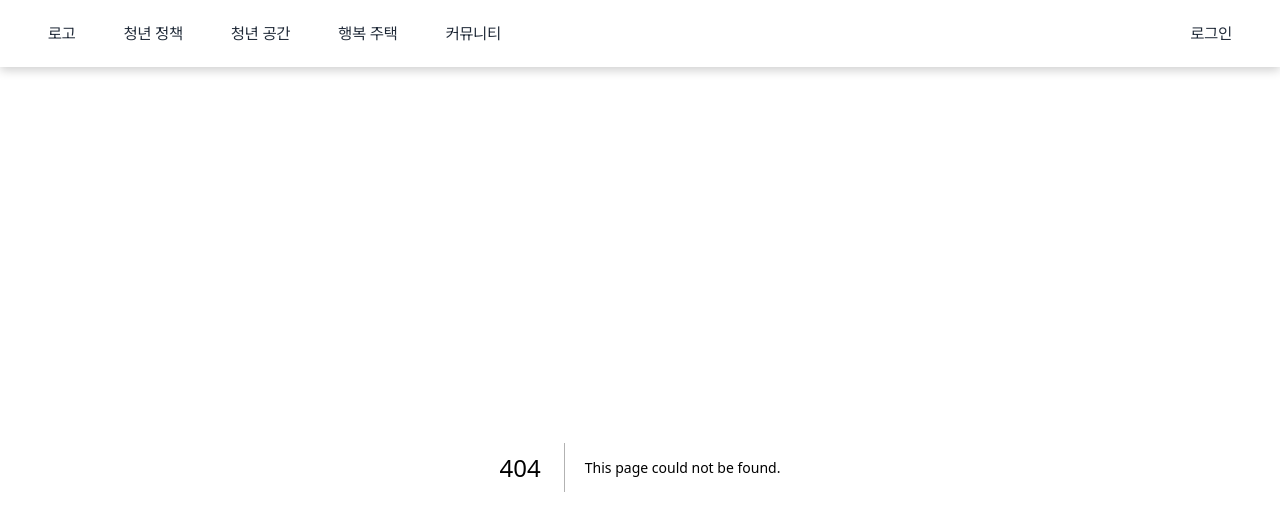
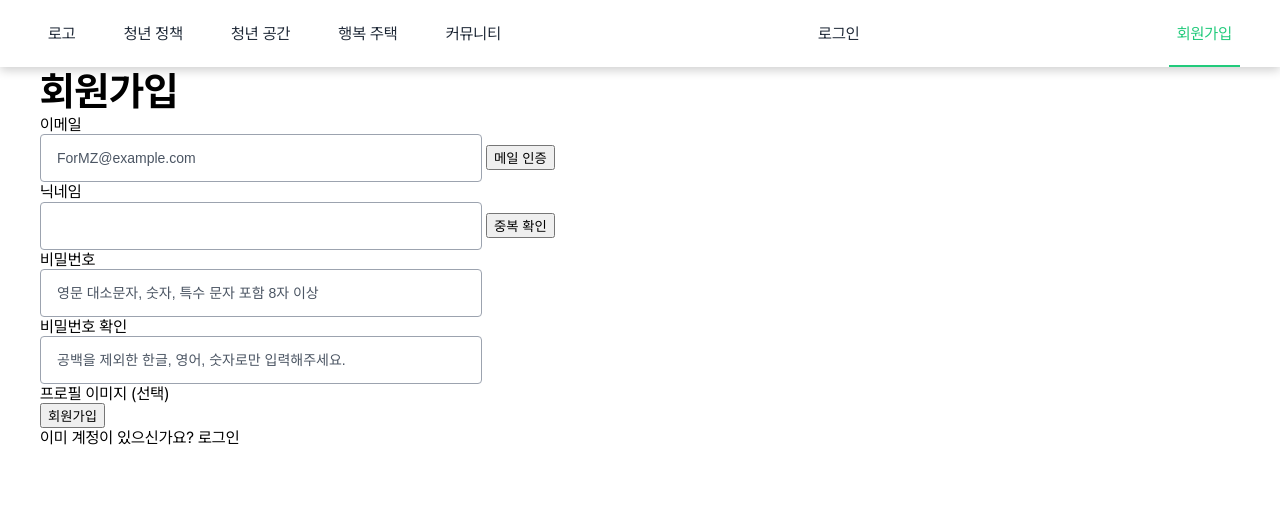
Before and after one commit to For-MZ/formz-fe, a Next.js app: page /signup in a window 1280 px wide. Before the commit this address had no page. Shown: the top 530 px of the page. Built offline with nearby package versions, Linux system fonts and the light colour scheme; a web font is replaced by a local one.

Commit message:
Feat: signup rough

```diff
--- /dev/null
+++ b/src/app/signup/page.tsx
@@ -0,0 +1,35 @@
+import React from 'react';
+import TextFiled from '@/components/UI/TextFiled';
+
+export default function Signup() {
+  return (
+    <>
+      <h2>회원가입</h2>
+      <div>
+        <div>이메일</div>
+        <div>
+          <TextFiled placeholder="ForMZ@example.com" /> <button>메일 인증</button>
+        </div>
+      </div>
+      <div>
+        <div>닉네임</div>
+        <div>
+          <TextFiled /> <button>중복 확인</button>
+        </div>
+      </div>
+      <div>
+        <div>비밀번호</div>
+        <TextFiled placeholder="영문 대소문자, 숫자, 특수 문자 포함 8자 이상" />
+        <div>비밀번호 확인</div>
+        <TextFiled placeholder="공백을 제외한 한글, 영어, 숫자로만 입력해주세요." />
+      </div>
+      <div>
+        <div>프로필 이미지 (선택)</div>
+      </div>
+      <div>
+        <button>회원가입</button>
+        <div>이미 계정이 있으신가요? 로그인</div>
+      </div>
+    </>
+  );
+}
--- a/src/components/Header/index.tsx
+++ b/src/components/Header/index.tsx
@@ -44,6 +44,9 @@ export default function Header() {
         <Link href={'/login'} className={`${styles.navMenuLink} ${pathName === '/login' && styles.selected}`}>
           로그인
         </Link>
+        <Link href={'/signup'} className={`${styles.navMenuLink} ${pathName === '/signup' && styles.selected}`}>
+          회원가입
+        </Link>
       </nav>
     </header>
   );
```
Also changed, not shown: src/app/signup/Signup.module.scss (added).
